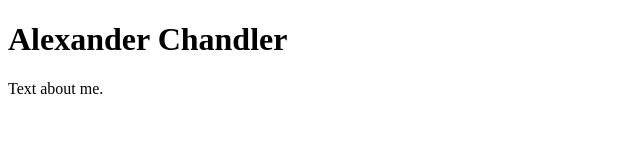
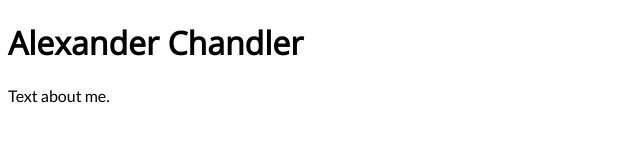
Before and after one commit to alexanderchandler/alexanderchandler.github.io, a plain HTML site: page index.html in a window 1280 px wide. Shown: the whole page, without its empty margins (0-640 px from the left). Drawn offline with nearby package versions, Linux system fonts and the light colour scheme.

Commit message:
More testing
Signed-off-by: alexanderchandler <alexander.r.chandler@gmail.com>

```diff
--- a/index.html
+++ b/index.html
@@ -3,7 +3,7 @@
 <head>
     <meta charset="UTF-8">
     <title>Title</title>
-    <link href="https://fonts.googleapis.com/css?family=Lato|Open+Sans" rel="stylesheet">
+    <link href="style.css" rel="stylesheet">
 </head>
 <body>
 <div id="titlebar">
```
